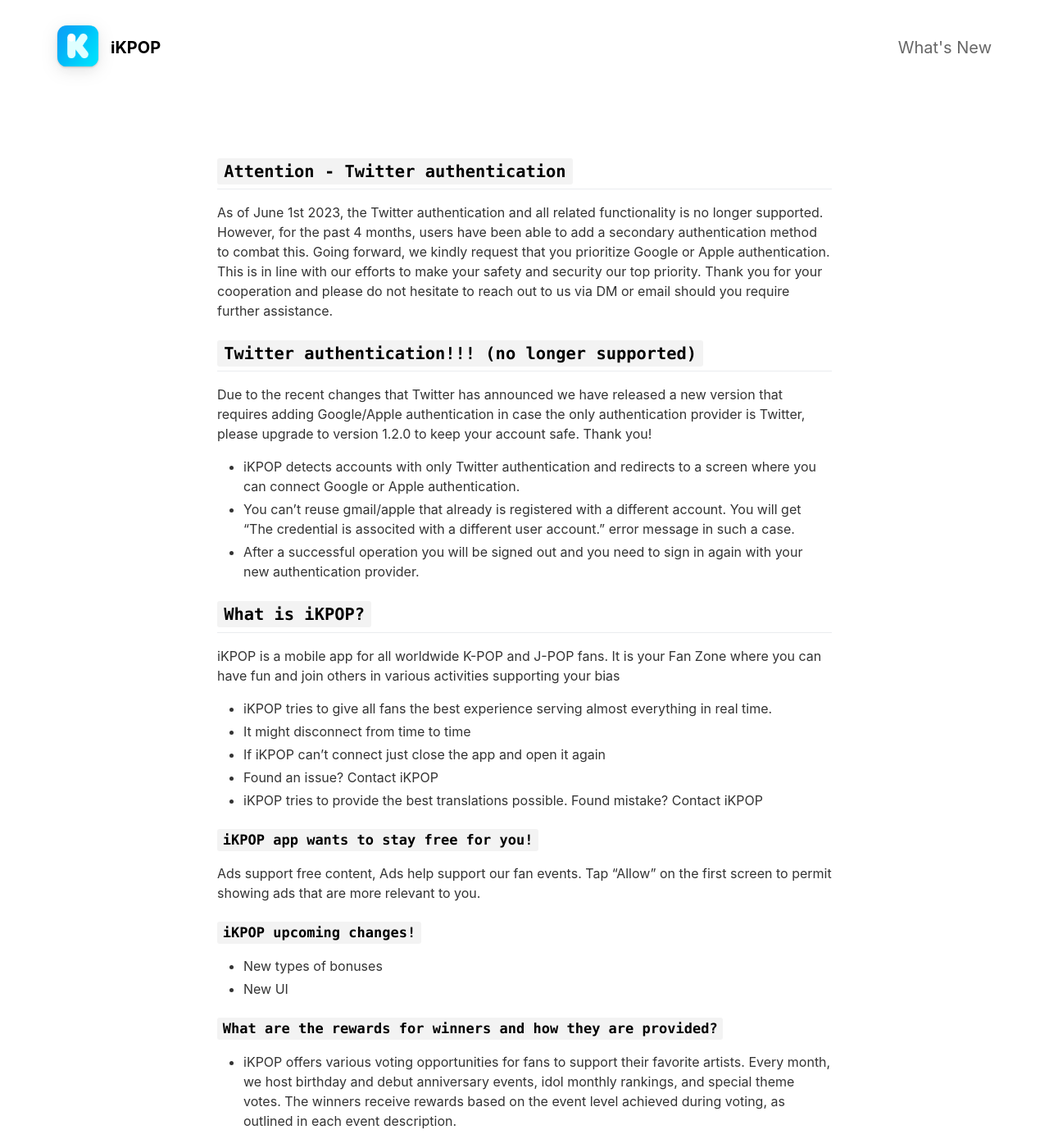
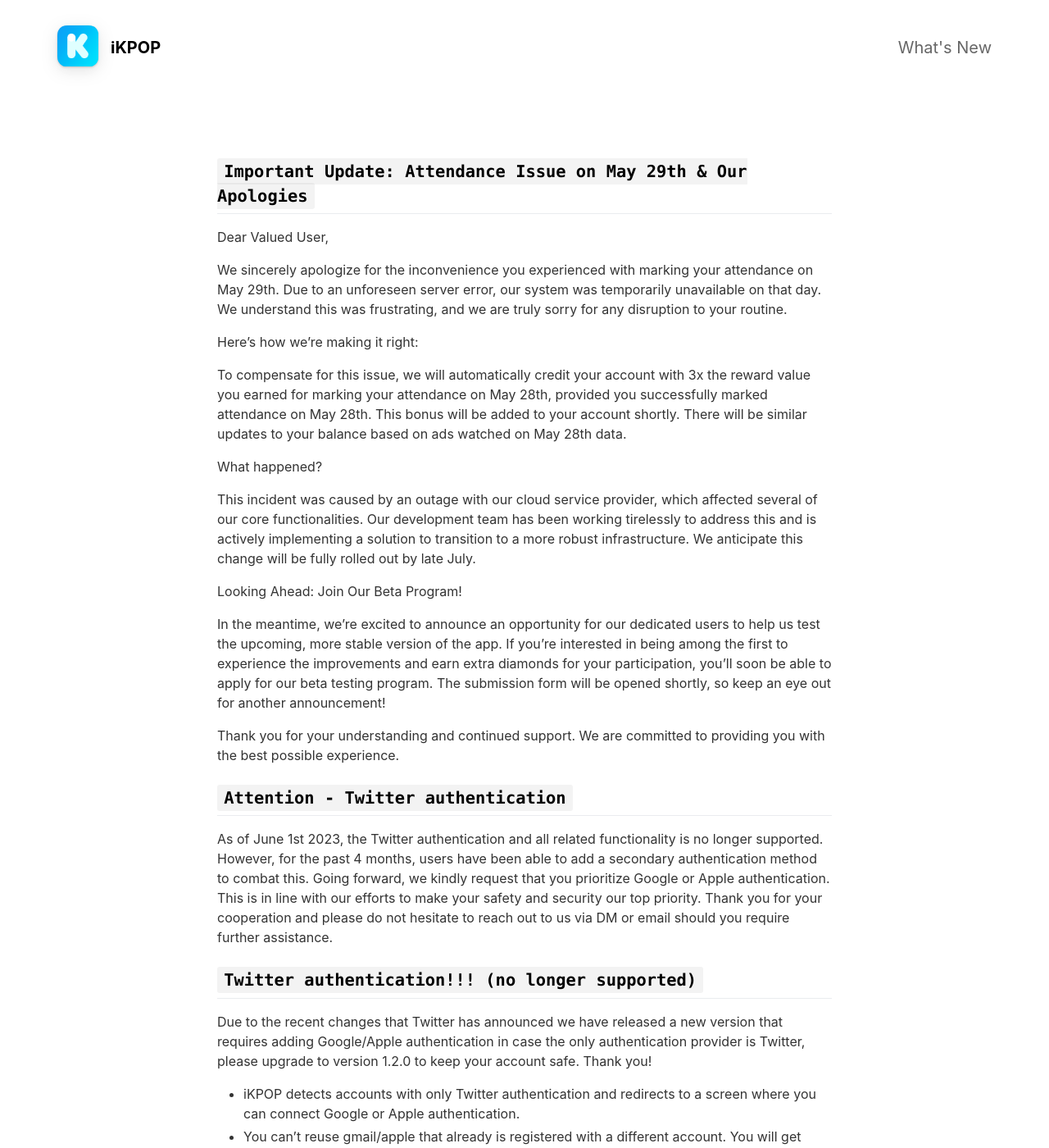
Before and after one commit to kapp7/app, a Jekyll site: the page built from _pages/en/qa.md, in a window 1280 px wide and 1400 px high. Shown: the whole window at 82% size. Built offline with Jekyll 4.4.1, drawn with Linux system fonts in a browser that asks for light colours; nearby versions of some CDN libraries.

Commit message:
Update qa.md

```diff
--- a/_pages/en/qa.md
+++ b/_pages/en/qa.md
@@ -5,6 +5,26 @@
 ---
 
 <br>
+
+## `Important Update: Attendance Issue on May 29th & Our Apologies`
+
+Dear Valued User,
+
+We sincerely apologize for the inconvenience you experienced with marking your attendance on May 29th. Due to an unforeseen server error, our system was temporarily unavailable on that day. We understand this was frustrating, and we are truly sorry for any disruption to your routine.
+
+Here's how we're making it right:
+
+To compensate for this issue, we will automatically credit your account with 3x the reward value you earned for marking your attendance on May 28th, provided you successfully marked attendance on May 28th. This bonus will be added to your account shortly. There will be similar updates to your balance based on ads watched on May 28th data.
+
+What happened?
+
+This incident was caused by an outage with our cloud service provider, which affected several of our core functionalities. Our development team has been working tirelessly to address this and is actively implementing a solution to transition to a more robust infrastructure. We anticipate this change will be fully rolled out by late July.
+
+Looking Ahead: Join Our Beta Program!
+
+In the meantime, we're excited to announce an opportunity for our dedicated users to help us test the upcoming, more stable version of the app. If you're interested in being among the first to experience the improvements and earn extra diamonds for your participation, you'll soon be able to apply for our beta testing program. The submission form will be opened shortly, so keep an eye out for another announcement!
+
+Thank you for your understanding and continued support. We are committed to providing you with the best possible experience.
 
 ## `Attention - Twitter authentication`
 As of June 1st 2023, the Twitter authentication and all related functionality is no longer supported. However, for the past 4 months, users have been able to add a secondary authentication method to combat this. Going forward, we kindly request that you prioritize Google or Apple authentication. This is in line with our efforts to make your safety and security our top priority. Thank you for your cooperation and please do not hesitate to reach out to us via DM or email should you require further assistance.
```
